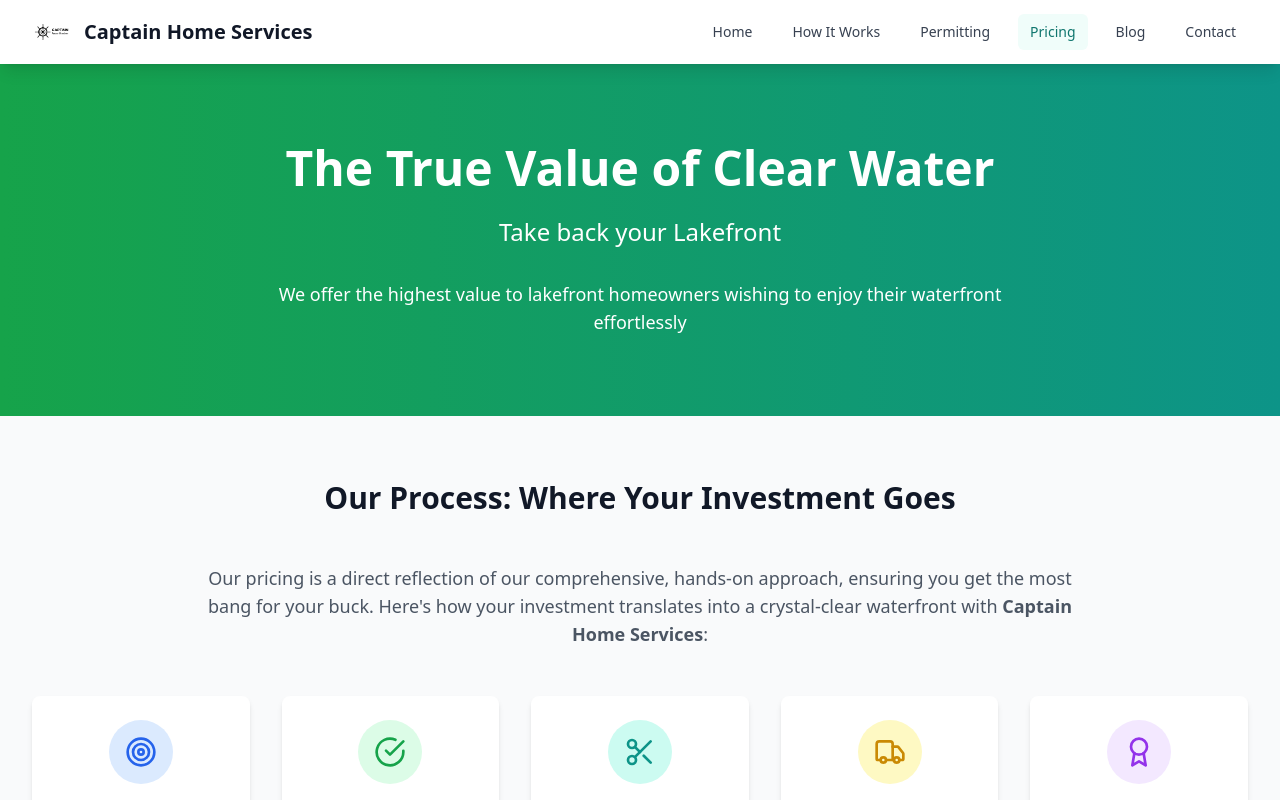
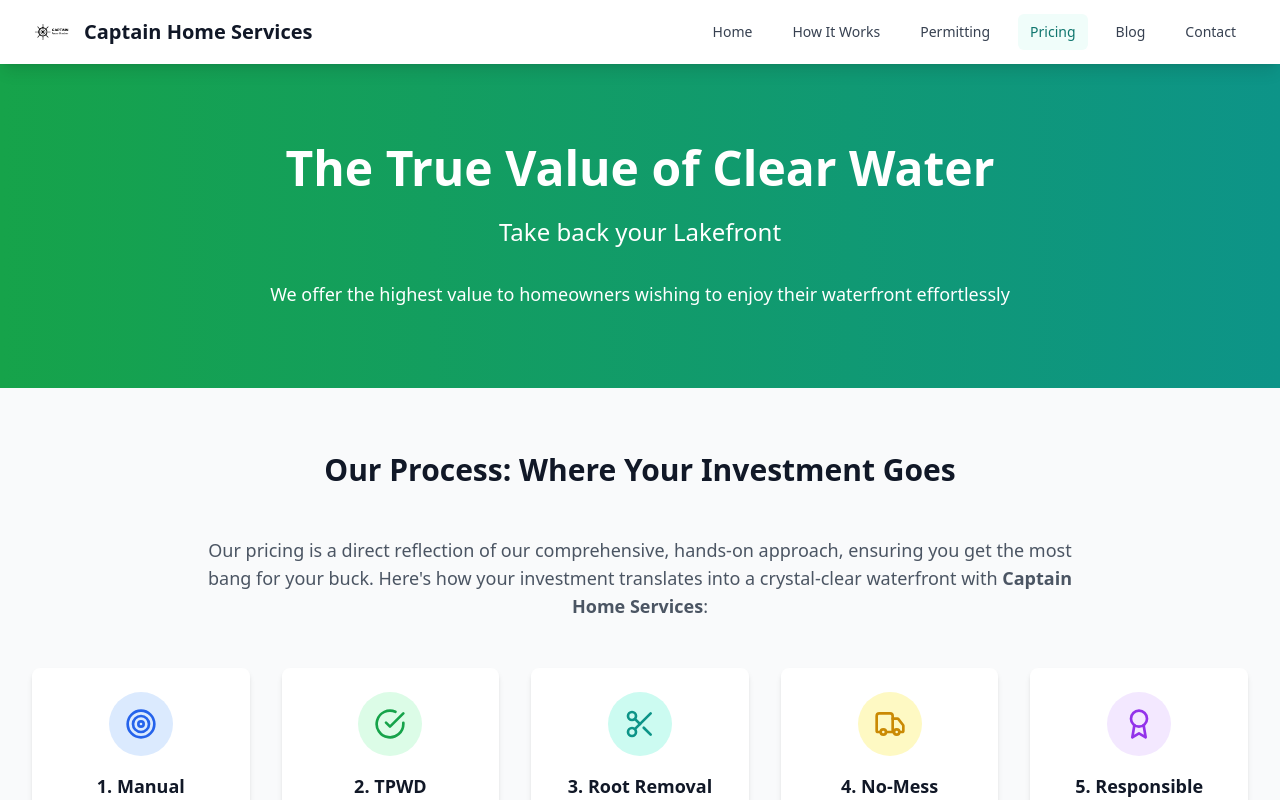
Before and after one commit to captainhomeservices/firstdraftrepository, a React (Vite) app: page /pricing in a window 1280 px wide. Shown: the top 800 px of the page. Built offline with nearby package versions, Linux system fonts and the light colour scheme.

Commit message:
Updated PricingPage.tsx

```diff
--- a/src/pages/PricingPage.tsx
+++ b/src/pages/PricingPage.tsx
@@ -15,7 +15,7 @@ const PricingPage = () => {
             Take back your Lakefront
           </p>
           <p className="text-lg max-w-3xl mx-auto">
-            We offer the highest value to lakefront homeowners wishing to enjoy their waterfront effortlessly
+            We offer the highest value to homeowners wishing to enjoy their waterfront effortlessly
           </p>
         </div>
       </section>
```
